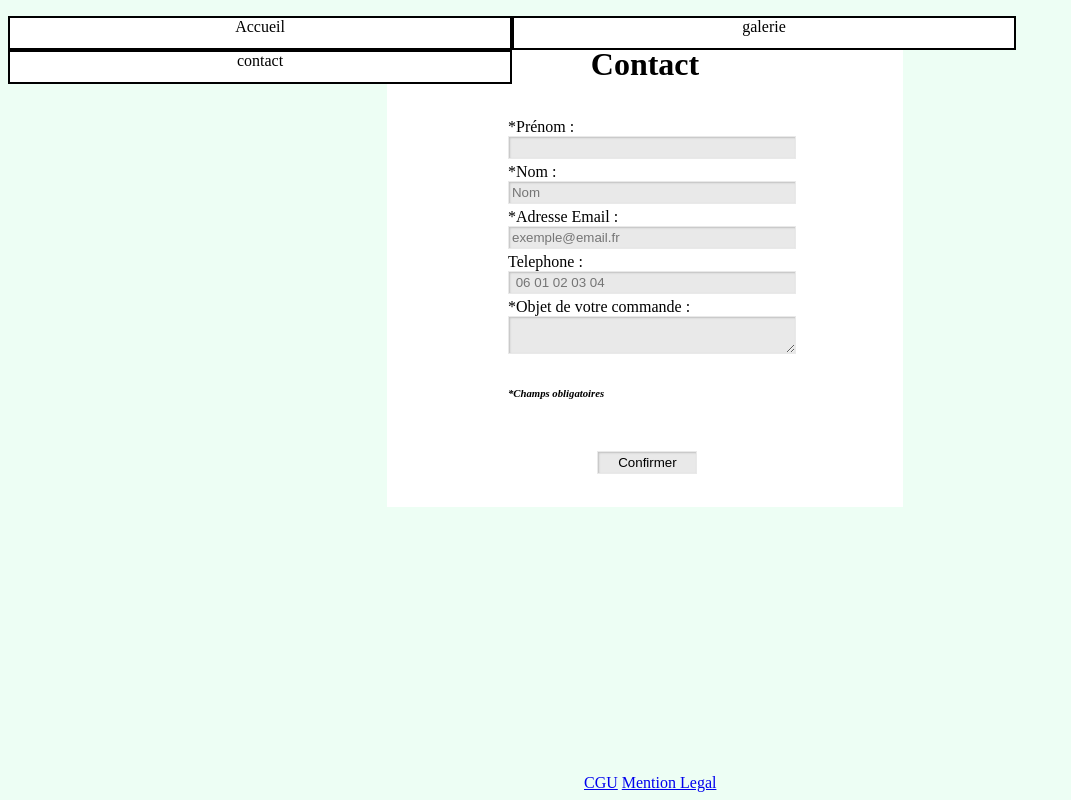
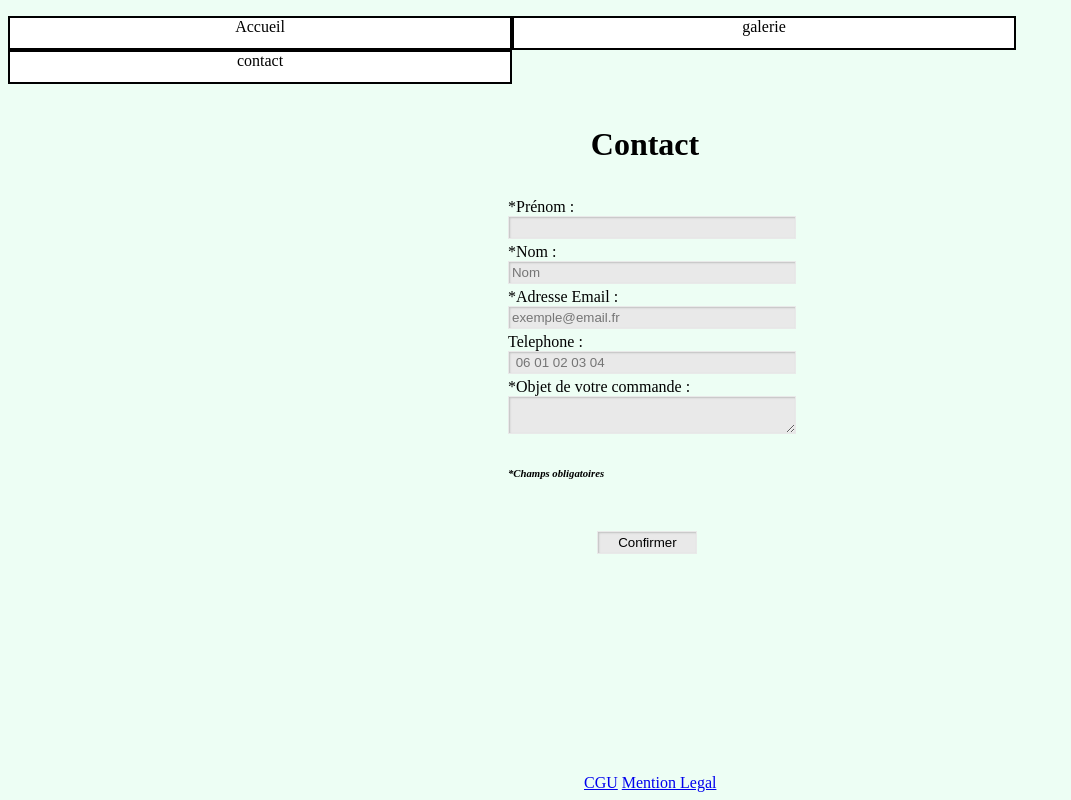
Before and after one commit to GeoffroyDutot/bulle_de_fils, a PHP site: page /src/php/contact.php in a window 1280 px wide. Shown: the whole page, without its empty margins (0-1071 px from the left). Run offline with PHP 8.4, Linux system fonts and the light colour scheme.

Commit message:
modifs block_articles

```diff
--- a/src/css/contact.css
+++ b/src/css/contact.css
@@ -3,14 +3,13 @@ body {
 }
 
 .block_articles {
-  margin-top: 20px;
+  margin-top: 100px;
   padding-top: 5px;
   padding-bottom: 5px;
   padding-left: 5px;
   padding-right: 5px;
   margin-left: 30%;
   width: 40%;
-  background-color: white;
   min-height: 200px;
 
 }
```
